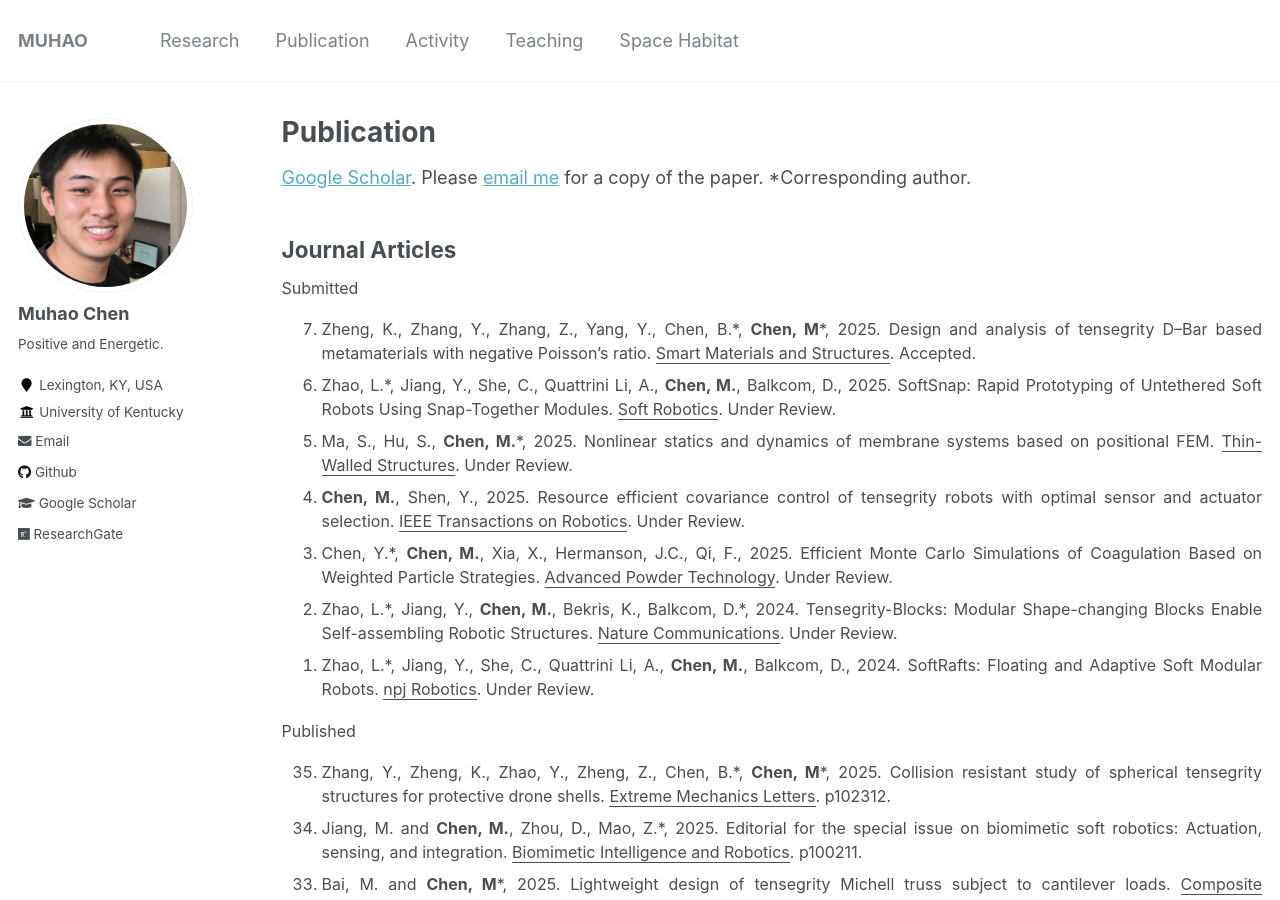
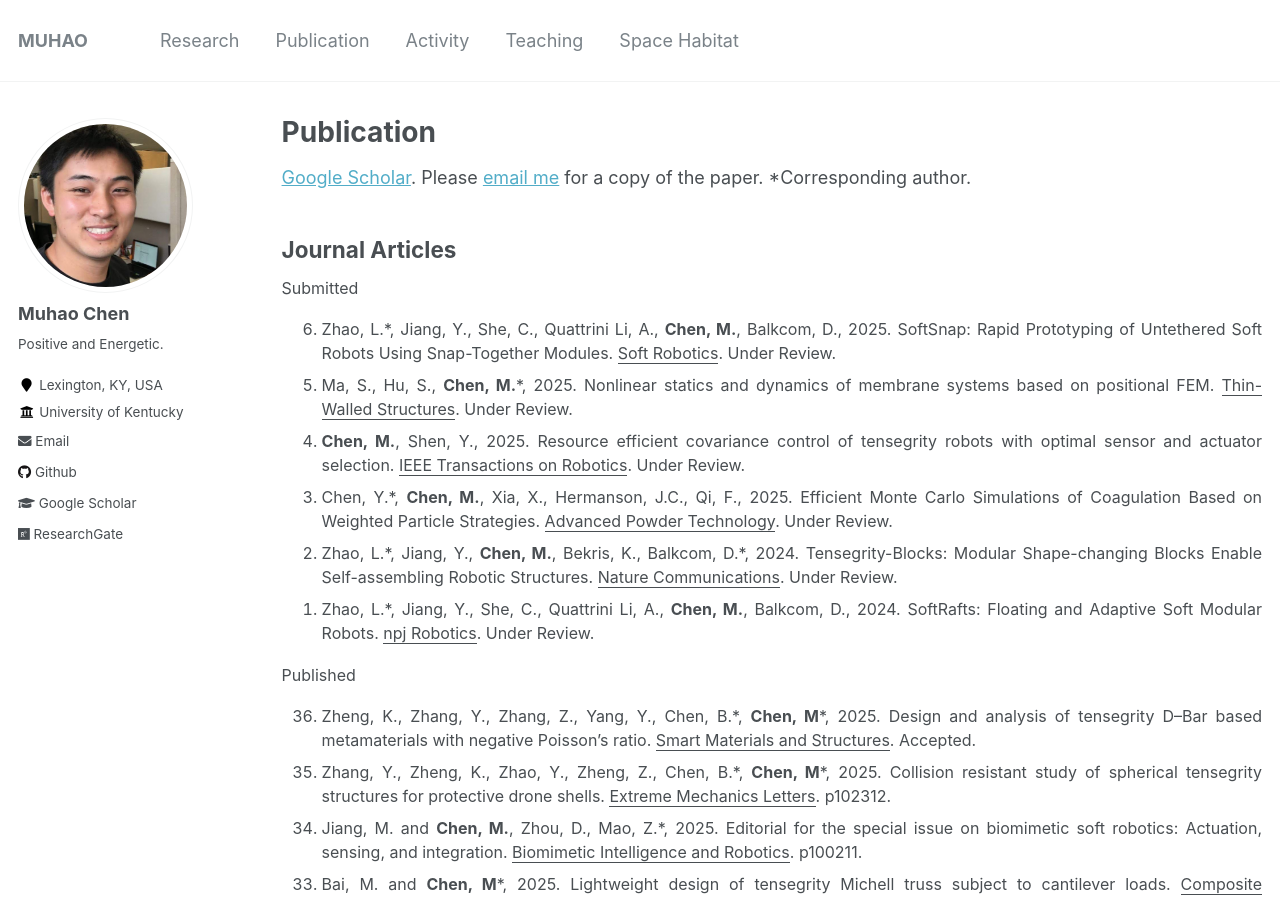
Before and after one commit to Muhao-Chen/muhao-chen.github.io, a Jekyll site: the page built from _pages/publication.md, in a window 1280 px wide and 900 px high. Built offline with Jekyll 4.4.1, drawn with Linux system fonts in a browser that asks for light colours; part of the change alters nothing that is shown; some of the changed text lies outside the part shown.

Commit message:
Update publication.md

```diff
--- a/_pages/publication.md
+++ b/_pages/publication.md
@@ -16,7 +16,6 @@ toc: true
 <font size=3>
 Submitted
 <ol reversed>
-<li> Zheng, K., Zhang, Y., Zhang, Z., Yang, Y., Chen, B.*, <strong>Chen, M</strong>*, 2025. Design and analysis of tensegrity D–Bar based metamaterials with negative Poisson’s ratio. <u>Smart Materials and Structures</u>. Accepted. </li>
 <li> Zhao, L.*, Jiang, Y., She, C., Quattrini Li, A., <strong>Chen, M.</strong>, Balkcom, D., 2025. SoftSnap: Rapid Prototyping of Untethered Soft Robots Using Snap-Together Modules. <u>Soft Robotics</u>. Under Review. </li>
 <!-- <li> Zhu, Z.*, <strong>Chen, M.</strong>, 2025. A metaheuristic approach to the design of a space station with artificial gravity. <u>Acta Astronautica</u>. Under Review. </li> -->
 <li> Ma, S., Hu, S., <strong>Chen, M.</strong>*, 2025. Nonlinear statics and dynamics of membrane systems based on positional FEM. <u>Thin-Walled Structures</u>. Under Review.</li>
@@ -30,6 +29,7 @@ Submitted
 </ol>
 Published
 <ol reversed>
+<li> Zheng, K., Zhang, Y., Zhang, Z., Yang, Y., Chen, B.*, <strong>Chen, M</strong>*, 2025. Design and analysis of tensegrity D–Bar based metamaterials with negative Poisson’s ratio. <u>Smart Materials and Structures</u>. Accepted. </li>
 <li> Zhang, Y., Zheng, K., Zhao, Y., Zheng, Z., Chen, B.*, <strong>Chen, M</strong>*, 2025. Collision resistant study of spherical tensegrity structures for protective drone shells. <u>Extreme Mechanics Letters</u>. p102312. </li>
 <li>Jiang, M. and <strong>Chen, M.</strong>, Zhou, D., Mao, Z.*, 2025. Editorial for the special issue on biomimetic soft robotics: Actuation, sensing, and integration. <u>Biomimetic Intelligence and Robotics</u>. p100211.</li>
 <li>Bai, M. and <strong>Chen, M</strong>*, 2025. Lightweight design of tensegrity Michell truss subject to cantilever loads. <u>Composite Structures</u>. p118925.</li>
@@ -125,8 +125,8 @@ Submitted
 <li> Ma, S.*, Hu, S., <strong>Chen, M.</strong>, 2025. Statics and dynamics of integrated tensegrity and origami structures based on plate-hinge model. <u>The 14th Asian Pacific Conference on Shell and Spatial Structures (APCS 2025).</u> Design and Construction Technology Toward Low-Carbon Society, Kanazawa, Japan, Jun. 9-12, 2025, Accepted. </li>
 <li> Jiang, Y., Zhao, L., Balkcom, D., <strong>Chen, M.</strong>*, 2025. A Numerical and Experimental Tensegrity Robot Platform for Space Landing and Locomotion. <u> The Engineering Mechanics Institute 2025 Conference (EMI 2025).</u> University of California, Irvine, CA, May 27 - 30, 2025, Accepted. </li>
 <li> Ma, S., Hu, S., <strong>Chen, M.</strong>*, 2025. Dynamics of integrated tensegrity and membrane systems based on finite element method. <u> The Engineering Mechanics Institute 2025 Conference (EMI 2025).</u> University of California, Irvine, CA, May 27 - 30, 2025, Accepted. </li>
-<li> Zhao, L.*, Jiang, Y., She, C., Quattrini Li, A., <strong>Chen, M.</strong>, Balkcom, D., 2025. SMILE: Soft Modular Intelligent Lattice for Entertainment. <u>IEEE International Conference on Robotics & Automation (ICRA)</u>. Atlanta, GA, May 19 – 23, 2025. Submitted.</li>
-<li> Zhao, L.*, Jiang, Y., She, C., <strong>Chen, M.</strong>, Balkcom, D., 2025. StarBot: Self-Assembled Transformative Adaptive Robot. <u>IEEE International Conference on Robotics & Automation (ICRA)</u>. Atlanta, GA, May 19 – 23, 2025. Accepted.</li>
+<li> Zhao, L.*, Jiang, Y., She, C., Quattrini Li, A., <strong>Chen, M.</strong>, Balkcom, D., 2025. SMILE: Soft Modular Intelligent Lattice for Entertainment. <u>IEEE International Conference on Robotics & Automation (ICRA)</u>. Atlanta, GA, May 19 – 23, 2025. Accepted.</li>
+<!-- <li> Zhao, L.*, Jiang, Y., She, C., <strong>Chen, M.</strong>, Balkcom, D., 2025. StarBot: Self-Assembled Transformative Adaptive Robot. <u>IEEE International Conference on Robotics & Automation (ICRA)</u>. Atlanta, GA, May 19 – 23, 2025. Accepted.</li> -->
 <li> Yazbeck, R.*, El-Borgi, S., Boyd, J.G., <strong>Chen, M.</strong>, Lagoudas, D.C., 2025. Wave Propagation in Tensegrity Structures. <u> ASME's 3rd Annual Aerospace Structures, Structural Dynamics, and Materials Conference (SSDM)</u>. Houston, TX, May 5 – 7, 2025. Accepted. </li>
 <!-- <li>Zhu, Z.*, <strong>Chen, M.</strong>, 2024. Simulating Gravity by Rotation in Space Station Design: A Multi-Objective and Metaheuristic Approach. <u>XXVIII Conference of the Ibero-American Society of Digital Graphics (SIGraDi 2024)</u>. The iNSTITUTE FOR BiODiGITAL ARCHITECTURE & GENETICS (iBAG), Universitat Internacional de Catalunya, Barcelona, Spain, Nov. 13 – 15, 2024. Accepted. </li> -->
 </ol>
```
